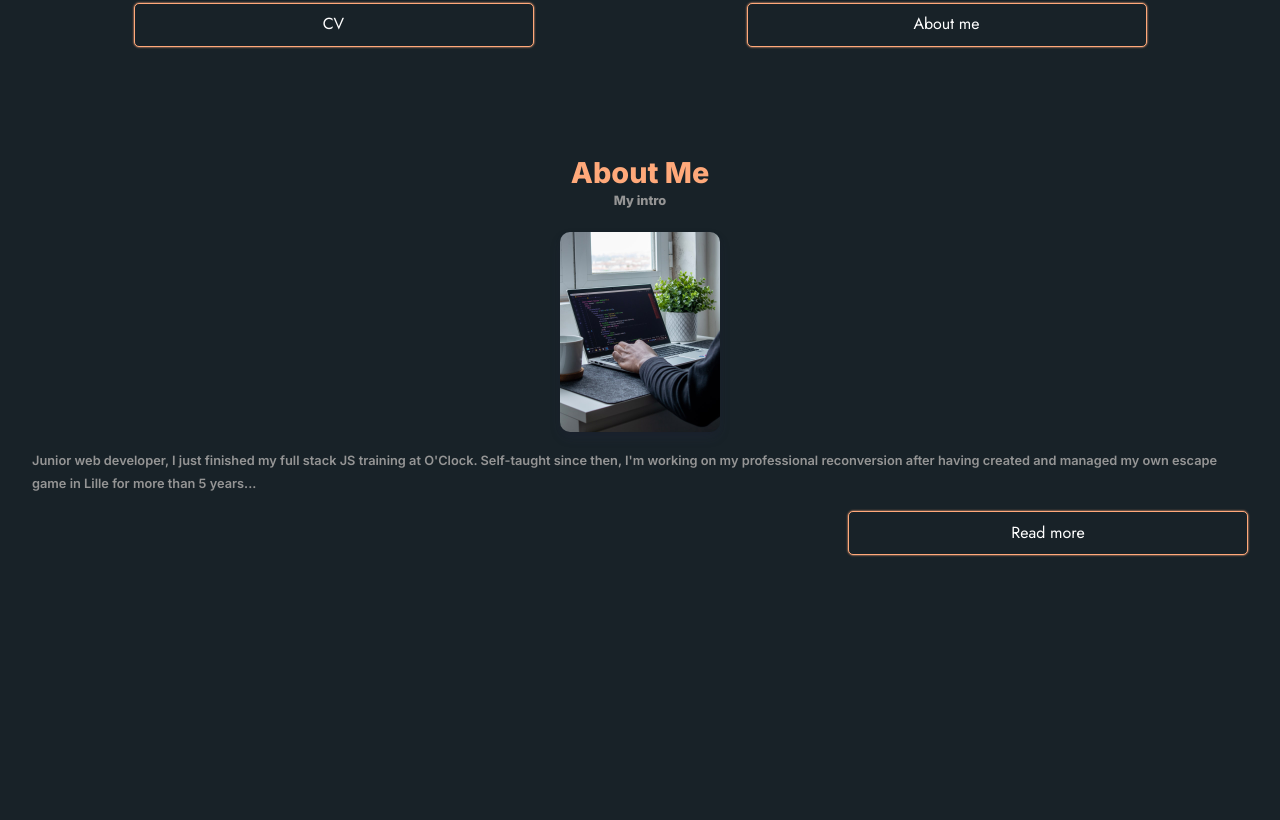
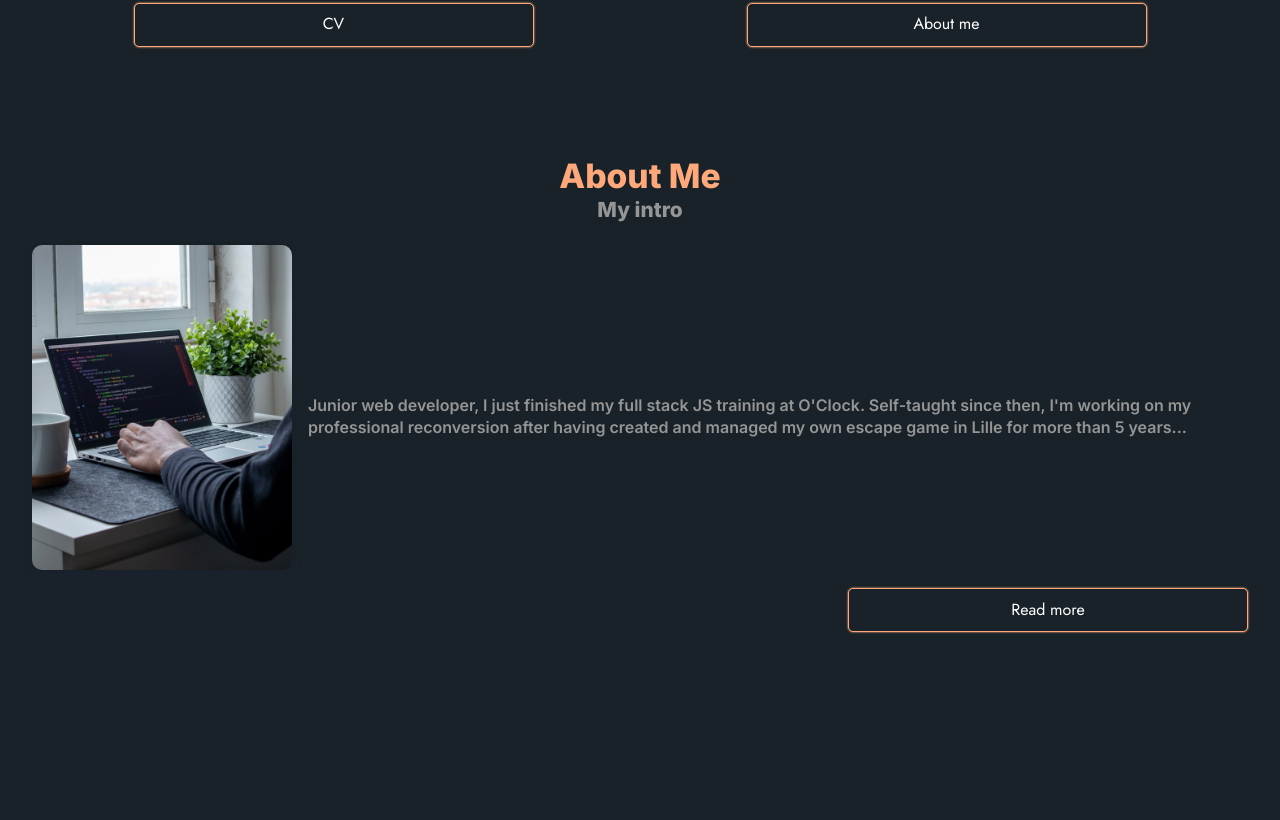
Before and after one commit to FabienCallot/fabcall-website, a React (Create React App) app: page / in a window 1280 px wide. Shown: the part 700-1520 px from the top of the page. Built offline with nearby package versions, Linux system fonts and the light colour scheme.

Commit message:
responsive AboutMe

```diff
--- a/src/Components/AboutMe/AboutMe.jsx
+++ b/src/Components/AboutMe/AboutMe.jsx
@@ -24,6 +24,7 @@ const AboutMe = () => {
           professional reconversion after having created and managed my own
           escape game in Lille for more than 5 years...
         </p>
+      </div>
       <div className="about-content-button">
         <Button
           className={''}
@@ -31,7 +32,6 @@ const AboutMe = () => {
           clickEvent={() => navigate('/about-me')}
         />
       </div>
-      </div>
     </section>
   );
 };
--- a/src/Components/AboutMe/aboutMe.scss
+++ b/src/Components/AboutMe/aboutMe.scss
@@ -27,3 +27,20 @@
     justify-content: flex-end;
   }
 }
+
+@media (min-width: 640px) {
+  .about-content {
+    display: flex;
+    align-items: center;
+    &-img img {
+      width: 260px;
+      margin-right: 1rem;
+    }
+    &-text {
+      font-size: 1rem;
+    }
+    &-button {
+      margin-top: 0;
+    }
+  }
+}
--- a/src/Components/Button/Button.jsx
+++ b/src/Components/Button/Button.jsx
@@ -27,4 +27,4 @@ Button.propTypes = {
   clickEvent: PropTypes.func,
 };
 
-export default React.memo(Button);
+export default Button;
--- a/src/Components/Titles/titles.scss
+++ b/src/Components/Titles/titles.scss
@@ -18,3 +18,13 @@
   font-size: 0.8rem;
   margin-top: 0.5 * vars.$gutter;
 }
+
+@media (min-width: 640px) {
+  .titles h2 {
+    font-size: 2.1rem;
+  }
+
+  .titles h3 {
+    font-size: 1.3rem;
+  }
+}
```
Lines whose indentation alone changed are shown as unchanged.
